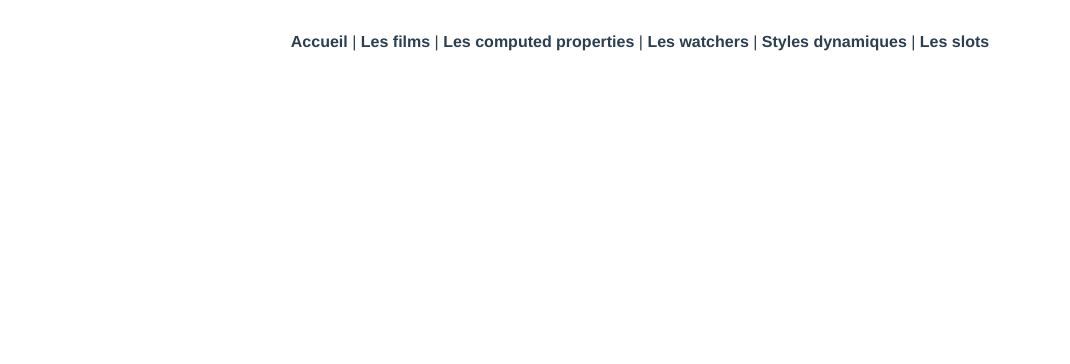
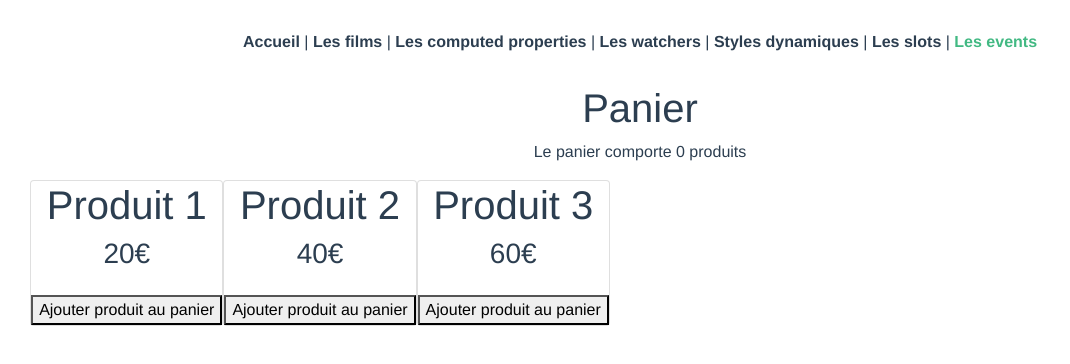
Before and after one commit to codingstuff91/cours-vuejs, a Vue app: page /events in a window 1280 px wide. Shown: the top 364 px of the page, without its empty margins (0-1070 px from the left). Built offline with nearby package versions, Linux system fonts and the light colour scheme.

Commit message:
Add communicating events components notion

```diff
--- a/src/App.vue
+++ b/src/App.vue
@@ -6,7 +6,8 @@
       <router-link to="/computed">Les computed properties</router-link> |
       <router-link to="/watcher">Les watchers</router-link> |
       <router-link to="/styles">Styles dynamiques</router-link> |
-      <router-link to="/slots">Les slots</router-link>
+      <router-link to="/slots">Les slots</router-link> |
+      <router-link to="/events">Les events</router-link>
     </div>
     <router-view/>
   </div>
--- /dev/null
+++ b/src/components/CommunicatingEvents.vue
@@ -0,0 +1,59 @@
+<template>
+    <div>
+        <h1>Panier</h1>
+        <p>Le panier comporte {{ numberCartProducts }} produits</p>
+
+        <!-- Affichage de tous les produits -->
+        <div class="wrapper">
+            <div v-for="product in products" :key="product.id">
+                <Product :titre="product.titre" :description="product.description" :prix="product.prix" @product-addded="addProductToCart"/>
+            </div>
+        </div>
+    </div>
+</template>
+
+<script>
+import Product from '@/components/Product.vue';
+    export default {
+        data() {
+            return {
+                numberCartProducts : 0,
+                products : [
+                    {
+                        id: 1,
+                        titre : "Produit 1",
+                        prix : 20
+                    },
+                    {
+                        id: 2,
+                        titre : "Produit 2",
+                        prix : 40
+                    },
+                    {
+                        id: 3,
+                        titre : "Produit 3",
+                        prix : 60
+                    }
+                ]
+            }
+        },
+        components: {
+            Product
+        },
+        methods: {
+            // Incrementer le compteur des produits dans le panier lorsque l'on recoit l'evenement du composant enfant "Product"
+            addProductToCart() {
+                this.numberCartProducts ++
+            }
+        },
+    }
+</script>
+
+<style scoped>
+    .wrapper{
+        display: flex;
+        flex-direction: row;
+        justify-content: center;
+        width : 50%;
+    }
+</style>
--- /dev/null
+++ b/src/components/Product.vue
@@ -0,0 +1,37 @@
+<template>
+    <div>
+        <div class="card">
+            <h1>{{ titre }}</h1>
+            <h3>{{ prix }}€</h3>
+            <p>{{ description }}</p>
+            <button @click="addEventToCart">Ajouter produit au panier</button>
+        </div>
+    </div>
+</template>
+
+<script>
+    export default {
+        data() {
+            return {
+
+            }
+        },
+        methods: {
+            addEventToCart() {
+                // Emission d'un evenement en vue d'etre écoute par un composant parent
+                this.$emit('product-addded')
+            }
+        },
+        props: {
+            titre: {
+                type: String,
+            },
+            description: {
+                type: String,
+            },
+            prix: {
+                type: Number,
+            }
+        },
+    }
+</script>
--- a/src/router/index.js
+++ b/src/router/index.js
@@ -8,6 +8,7 @@ import Styles from '@/components/Styles.vue';
 import Slots from '@/components/Slots.vue';
 import ComputedProperties from '@/components/ComputedProperties.vue';
 import Watcher from '@/components/Watcher.vue';
+import CommunicatingEvents from '@/components/CommunicatingEvents.vue';
 
 Vue.use(VueRouter)
 
@@ -47,6 +48,11 @@ Vue.use(VueRouter)
     name: 'slots',
     component : Slots
   },
+  {
+    path: '/events',
+    name: 'events',
+    component : CommunicatingEvents
+  },
 ]
 
 const router = new VueRouter({
```
